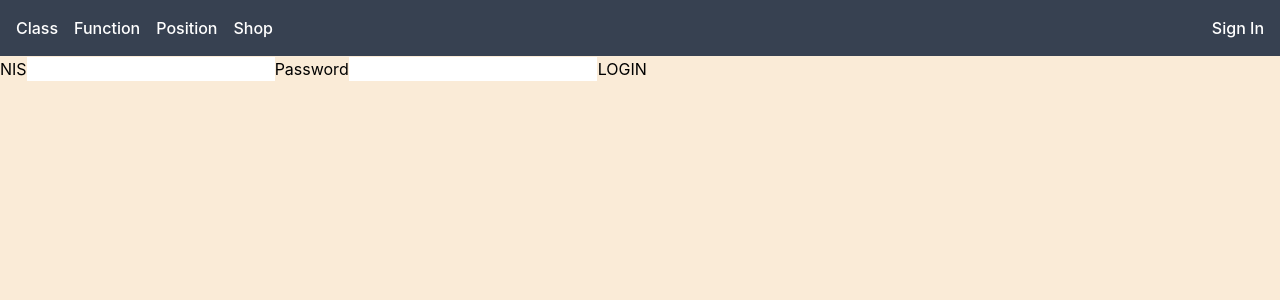
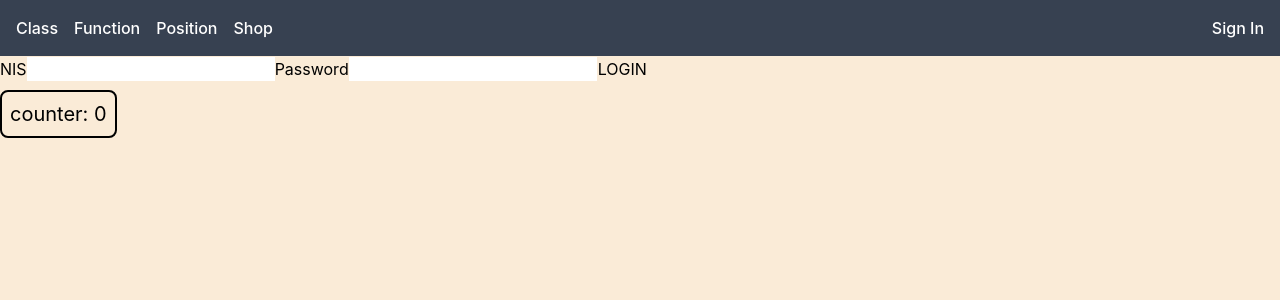
Before and after one commit to rhymado/fwg20-rts, a React (Vite) app: page /login in a window 1280 px wide. Shown: the top 300 px of the page. Built offline with nearby package versions, Linux system fonts and the light colour scheme.

Commit message:
router outlet context

```diff
--- a/src/pages/Auth.tsx
+++ b/src/pages/Auth.tsx
@@ -1,5 +1,8 @@
 import React, { useState } from "react";
 import axios, { AxiosResponse } from "axios";
+import { useNavigate } from "react-router-dom";
+
+import { useOutletData } from "../router";
 
 function Auth() {
   const [form, setForm] = useState<{ nis: string; pwd: string }>({ nis: "", pwd: "" });
@@ -19,7 +22,10 @@ function Auth() {
       .then((result: AxiosResponse) => console.log(result.data))
       .catch((err) => console.error(err));
   };
+  const { value, setValue } = useOutletData();
+  const navigate = useNavigate();
   return (
+    <>
       <form onSubmit={onSubmitHandler}>
         <label htmlFor="nis">NIS</label>
         <input type="text" name="nis" id="nis" value={form.nis} onChange={onChangeHandler} />
@@ -27,6 +33,18 @@ function Auth() {
         <input type="password" name="pwd" id="pwd" value={form.pwd} onChange={onChangeHandler} />
         <button type="submit">LOGIN</button>
       </form>
+      <section>
+        <button
+          className="select-none cursor-pointer border-2 border-black border-solid hover:border-blue-600 p-2 my-2 text-xl"
+          onClick={() => {
+            if (value === 2) return navigate("/not-found");
+            setValue((prevValue) => prevValue + 1);
+          }}
+        >
+          counter: {value}
+        </button>
+      </section>
+    </>
   );
 }
 
--- a/src/router.tsx
+++ b/src/router.tsx
@@ -1,4 +1,4 @@
-import { Outlet, createBrowserRouter } from "react-router-dom";
+import { Outlet, createBrowserRouter, useOutletContext } from "react-router-dom";
 
 import Class from "./pages/Class";
 import Function from "./pages/Function";
@@ -7,13 +7,15 @@ import Shop from "./pages/Shop";
 
 import Header from "./components/Header";
 import Auth from "./pages/Auth";
+import { useState } from "react";
 
 function Error() {
   return <div>Error</div>;
 }
 
 function NotFound() {
-  return <div>Route Not Found</div>;
+  const { value } = useOutletData();
+  return <div>Route Not Found | {value}</div>;
 }
 
 // const router = createBrowserRouter([
@@ -41,12 +43,22 @@ function NotFound() {
 // ]);
 
 function Home() {
+  const [nilai, setNilai] = useState(0);
   return (
     <>
       <Header />
-      <Outlet />
+      <Outlet context={{ value: nilai, setValue: setNilai } satisfies OutletContext} />
     </>
   );
+}
+
+type OutletContext = {
+  value: number;
+  setValue: React.Dispatch<React.SetStateAction<number>>;
+};
+
+export function useOutletData() {
+  return useOutletContext<OutletContext>();
 }
 
 const routerWithChildren = createBrowserRouter([
--- a/src/styles/main.css
+++ b/src/styles/main.css
@@ -637,6 +637,15 @@ input {
   z-index: 20;
 }
 
+.m-2 {
+  margin: 0.5rem;
+}
+
+.my-2 {
+  margin-top: 0.5rem;
+  margin-bottom: 0.5rem;
+}
+
 .mb-2 {
   margin-bottom: 0.5rem;
 }
@@ -715,14 +724,6 @@ input {
   flex-direction: column;
 }
 
-.items-center {
-  align-items: center;
-}
-
-.gap-4 {
-  gap: 1rem;
-}
-
 .gap-2 {
   gap: 0.5rem;
 }
@@ -754,6 +755,10 @@ input {
   background-color: rgb(0 0 0 / var(--tw-bg-opacity));
 }
 
+.bg-black\/75 {
+  background-color: rgb(0 0 0 / 0.75);
+}
+
 .bg-gray-500 {
   --tw-bg-opacity: 1;
   background-color: rgb(107 114 128 / var(--tw-bg-opacity));
@@ -767,14 +772,6 @@ input {
 .bg-white {
   --tw-bg-opacity: 1;
   background-color: rgb(255 255 255 / var(--tw-bg-opacity));
-}
-
-.bg-slate-300\/75 {
-  background-color: rgb(203 213 225 / 0.75);
-}
-
-.bg-black\/75 {
-  background-color: rgb(0 0 0 / 0.75);
 }
 
 .p-1 {
@@ -825,6 +822,16 @@ input {
   filter: var(--tw-blur) var(--tw-brightness) var(--tw-contrast) var(--tw-grayscale) var(--tw-hue-rotate) var(--tw-invert) var(--tw-saturate) var(--tw-sepia) var(--tw-drop-shadow);
 }
 
+.hover\:border-blue-400:hover {
+  --tw-border-opacity: 1;
+  border-color: rgb(96 165 250 / var(--tw-border-opacity));
+}
+
+.hover\:border-blue-600:hover {
+  --tw-border-opacity: 1;
+  border-color: rgb(37 99 235 / var(--tw-border-opacity));
+}
+
 @media (min-width: 768px) {
   .md\:flex {
     display: flex;
@@ -842,10 +849,6 @@ input {
     align-items: center;
   }
 
-  .md\:gap-2 {
-    gap: 0.5rem;
-  }
-
   .md\:gap-4 {
     gap: 1rem;
   }
```
Lines whose indentation alone changed are shown as unchanged.
